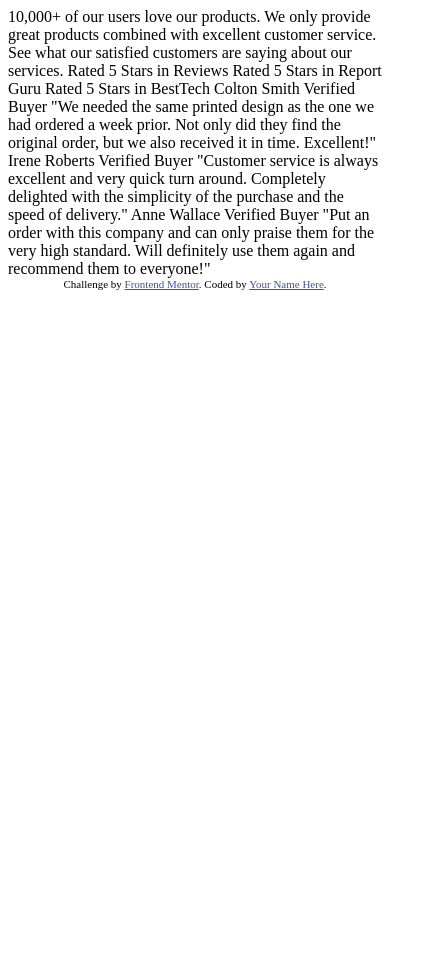
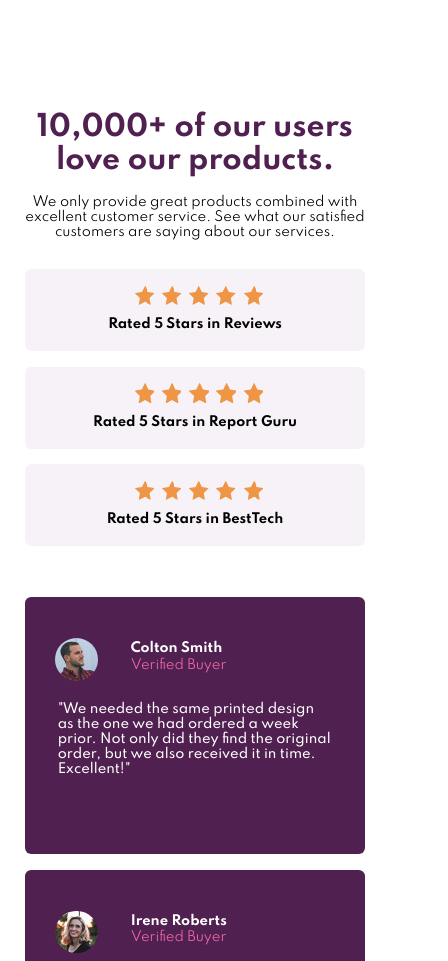
Before and after one commit to romeosierra2020/FEM-Social-Proof, a plain HTML site: page index.html in a window 390 px wide. Shown: the top 961 px of the page, 448 px wide, since content can reach past the window. Before the commit the page ends 844 px from the top, so only its background shows below. Drawn offline with Linux system fonts and the light colour scheme.

Commit message:
Mobile Layout complete bar stars

```diff
--- a/index.html
+++ b/index.html
@@ -23,34 +23,76 @@
       .attribution a {
         color: hsl(228, 45%, 44%);
       }
+
     </style>
+    <link rel="stylesheet" href="style.css">
   </head>
   <body>
-    10,000+ of our users love our products.
+    <div class="upper-container">
+      <div class="intro">
+        <h1>10,000+ of our users love our products.</h1>
+        <p>We only provide great products combined with excellent customer service.
+           See what our satisfied customers are saying about our services.</p>
+      </div>
+      <div class="ratings">
+        <div class="rating">
+          <div class="stars">
+            <div class="star"></div>
+            <div class="star"></div>
+            <div class="star"></div>
+            <div class="star"></div>
+            <div class="star"></div>
+          </div>
+          <h2>Rated 5 Stars in Reviews</h2>
+        </div>
+        <div class="rating">
+          <div class="stars">
+            <div class="star"></div>
+            <div class="star"></div>
+            <div class="star"></div>
+            <div class="star"></div>
+            <div class="star"></div>
+          </div>
+          <h2>Rated 5 Stars in Report Guru</h2>
+        </div>
+        <div class="rating">
+          <div class="stars">
+            <div class="star"></div>
+            <div class="star"></div>
+            <div class="star"></div>
+            <div class="star"></div>
+            <div class="star"></div>
+          </div>
+          <h2>Rated 5 Stars in BestTech</h2>
+        </div>
+      </div>
+    </div>
+    <div class="lower-container">
+      <div class="testimonial">
+          <img class="testimonial-image" src="images/image-colton.jpg" alt="Picture of Colton">
+          <h3 class="testimonial-name" >Colton Smith </h3>
+          <h4 class ="testimonial-status" >Verified Buyer</h4>
+          <h5 class = "testimonial-text" >"We needed the same printed design as the one we had ordered a week prior.
+            Not only did they find the original order, but we also received it in time.
+            Excellent!"</h5>
+        </div>
+        <div class="testimonial">
+          <img class="testimonial-image" src="images/image-irene.jpg" alt="Picture of Colton">
+          <h3 class="testimonial-name" >Irene Roberts</h3>
+          <h4 class ="testimonial-status" >Verified Buyer</h4>
+          <h5 class = "testimonial-text" >"Customer service is always excellent and very quick turnaround.
+            Completely delighted with the simplicity of the purchase and the speed of delivery."</h5>
+        </div>
+        <div class="testimonial">
+          <img class="testimonial-image" src="images/image-anne.jpg" alt="Picture of Colton">
+          <h3 class="testimonial-name" >Anne Wallace</h3>
+          <h4 class ="testimonial-status" >Verified Buyer</h4>
+          <h5 class = "testimonial-text" >"Put an order in with this company and can only praise them for the very
+            high standard. Will definitely use tham again and recommend them to everyone!"</h5>
+        </div>
 
-    We only provide great products combined with excellent customer service.
-    See what our satisfied customers are saying about our services.
 
-    Rated 5 Stars in Reviews
-    Rated 5 Stars in Report Guru
-    Rated 5 Stars in BestTech
-
-    Colton Smith
-    Verified Buyer
-    "We needed the same printed design as the one we had ordered a week prior.
-    Not only did they find the original order, but we also received it in time.
-    Excellent!"
-
-    Irene Roberts
-    Verified Buyer
-    "Customer service is always excellent and very quick turn around. Completely
-    delighted with the simplicity of the purchase and the speed of delivery."
-
-    Anne Wallace
-    Verified Buyer
-    "Put an order with this company and can only praise them for the very high
-    standard. Will definitely use them again and recommend them to everyone!"
-
+    </div>
     <div class="attribution">
       Challenge by
       <a href="https://www.frontendmentor.io?ref=challenge" target="_blank"
--- /dev/null
+++ b/style.css
@@ -0,0 +1,162 @@
+@import url('https://fonts.googleapis.com/css2?family=Spartan:wght@400;500;700&display=swap');
+
+:root {
+    --title-size: 8vw;
+    --text-size: 4vw;
+    --clr-primary: hsl(300, 43%, 22%);
+    --clr-txt-secondary: hsl(333, 80%, 67%);
+    --clr-txt-accent: hsl(303, 10%, 53%);
+    --clr-bg-secondary: hsl(300, 24%, 96%);
+    --clr-bg-primary: hsl(0, 0%, 100%);
+    --title-size: 7.2vw;
+    --text-size: 3.35vw;
+}
+
+html {
+    margin: 0;
+    padding: 0;
+    box-sizing: border-box;
+    background-color: var(--clr-bg-primary);
+}
+
+h1 {
+    font-size: var(--title-size);
+    font-family: 'Spartan', sans-serif;
+    color: var(--clr-primary);
+}
+
+h2 {
+    line-height: 1.3;
+}
+h2, h3, h4, h5, p {
+    font-size: var(--text-size);
+    font-family: 'Spartan', sans-serif;
+}
+
+.upper-container {
+    width: 100%;
+    display: flex;
+    text-align: center;
+    align-items: center;
+    align-content: space-between;
+    flex-direction: column;
+}
+
+.intro:first-child {
+    flex: none;
+    width: 100%;
+    padding: 21.5vw 17vw 0vw 17vw;
+}
+
+.intro:nth-child(2) {
+    width: 100%;
+    flex: none;
+    padding: 6.4vw 7.2vw 0vw 6.4vw;
+}
+
+.stars {
+    padding-top: 4.3vw;
+    padding-left: 28vw;
+    flex: none;
+    width: 33vw;
+    justify-content: space-between;
+    display: flex;
+}
+.star {
+    flex: none;
+    background-image: url("images/icon-star.svg");
+    width: 5vw;
+    height: 5vw;
+    background-size: cover;
+
+}
+.rating {
+    margin-top: 4vw;;
+    border-radius: 1.6vw;;
+    flex: none;
+    min-width: 87vw;
+    min-height: 21vw;
+    background-color: var(--clr-bg-secondary);
+}
+
+
+.lower-container {
+    width: 100%;
+    display: flex;
+    flex-direction: row;
+    align-content: space-between;
+    flex-direction: column;
+    align-items: center;
+    margin-top: 9.1vw;;
+}
+
+.testimonial {
+    border-radius: 1.6vw;;
+    margin-top: 4vw;
+    display: grid;
+    width: 87vw;
+    height: 66vw;
+    grid-template-columns: 27vw 60vw;
+    grid-template-rows: 13.5vw 13.5vw 60vw;
+
+    background-color: var(--clr-primary);
+}
+
+.testimonial-image {
+    grid-column-start: 1;
+    grid-column-end: 2;
+    grid-row-start: 1;
+    grid-row-end: 3;
+    border-radius: 50%;
+    max-width: 11vw;
+    max-height: 11vw;
+    margin: 10.4vw 8.3vw 5.6vw 7.7vw;
+}
+
+
+
+.testimonial-name {
+    margin-top: 11.2vw;
+    margin-bottom: 0;
+    grid-column-start: 2;
+    grid-column-end: 3;
+    grid-row-start: 1;
+    grid-row-end: 2;
+    color: var(--clr-bg-primary);
+
+}
+
+.testimonial-status {
+    grid-column-start: 2;
+    grid-column-end: 3;
+    grid-row-start: 2;
+    grid-row-end: 3;
+    margin-top: 2vw;
+    color: var(--clr-txt-secondary);
+    font-weight: 400;
+}
+
+.testimonial-text {
+    grid-column-start: 1;
+    grid-column-end: 3;
+    grid-row-start: 3;
+    grid-row-end: 4;
+    margin: 0 8.3vw;
+    color: var(--clr-bg-primary);
+    font-weight: 500;
+}
+
+.attribution {
+    position: absolute;
+    font-size: 1.6vw;
+    font-family: 'Spartan', sans-serif;
+    width: 100%;
+    margin: auto;
+}
+
+.top-image {
+    background-image: url("images/bg-pattern-top-mobile.svg");
+    position: absolute;
+    background-repeat: none;
+    background-size: contain;
+}
```
